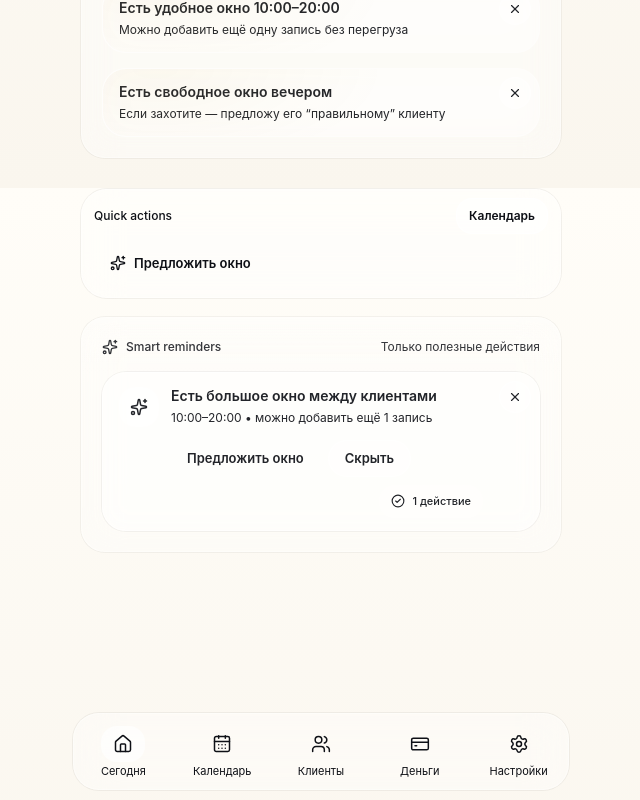
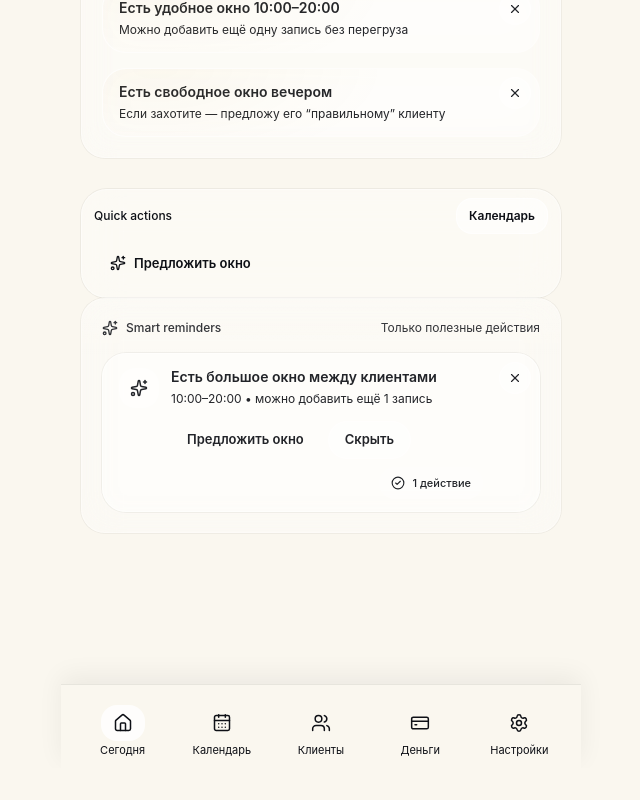
Before and after one commit to natagoy1999-droid/lumi-book, a React (Vite) app: page /today in a window 1280 px wide. Shown: the part 1412-2212 px from the top of the page, without its empty margins (319-959 px from the left). After the commit the page ends 2180 px from the top, so only its background shows below. Built offline with nearby package versions, Linux system fonts and the light colour scheme.

Commit message:
Update app fixes

```diff
--- a/src/App.tsx
+++ b/src/App.tsx
@@ -1,4 +1,4 @@
-import { AnimatePresence, motion } from 'framer-motion'
+import { AnimatePresence, MotionConfig, motion } from 'framer-motion'
 import type { ReactNode } from 'react'
 import { useEffect, useMemo, useRef } from 'react'
 import { BrowserRouter, Navigate, Route, Routes, useLocation } from 'react-router-dom'
@@ -39,6 +39,7 @@ import { ClientBooking } from './screens/ClientBooking'
 import { StoreProvider, todayISO, useStore } from './state/store'
 
 function Page({ children }: { children: ReactNode }) {
+  const firstPaintDone = useAppHydration((s) => s.firstPaintDone)
   const load = useCognitiveUI((s) => s.policy.load)
   const flowMom = useFlowIntel((s) => s.bundle?.flowMomentum ?? 0)
   const energySnap = useEnergyIntel((s) => s.snapshot)
@@ -67,10 +68,13 @@ function Page({ children }: { children: ReactNode }) {
   return (
     <motion.main
       className="min-h-[100svh]"
-      initial={{ opacity: 0, y }}
+      initial={firstPaintDone ? { opacity: 0, y } : false}
       animate={{ opacity: 1, y: 0 }}
       exit={{ opacity: 0, y: -y * 0.65 }}
       transition={spring}
+      style={{
+        paddingBottom: 'var(--app-bottom-pad, 0px)',
+      }}
     >
       {children}
     </motion.main>
@@ -89,6 +93,7 @@ function GlobalMaterialSync() {
   const markInstalled = useInstall((s) => s.markInstalled)
   const ready = useAppHydration((s) => s.ready)
   const setReady = useAppHydration((s) => s.setReady)
+  const setFirstPaintDone = useAppHydration((s) => s.setFirstPaintDone)
 
   const masterId = state.masters[0]?.id ?? ''
   const dateISO = todayISO()
@@ -165,9 +170,15 @@ function GlobalMaterialSync() {
     })
 
     if (!ready) {
-      // Mark ready only after material pipeline applied once.
-      const raf = requestAnimationFrame(() => setReady(true))
-      return () => cancelAnimationFrame(raf)
+      // Strict gate: material applied + 2 animation frames.
+      const raf1 = requestAnimationFrame(() => {
+        const raf2 = requestAnimationFrame(() => {
+          setReady(true)
+          setFirstPaintDone(true)
+        })
+        return () => cancelAnimationFrame(raf2)
+      })
+      return () => cancelAnimationFrame(raf1)
     }
   }, [
     activeChains,
@@ -183,6 +194,7 @@ function GlobalMaterialSync() {
     state.services,
     ready,
     setReady,
+    setFirstPaintDone,
   ])
 
   return null
@@ -192,6 +204,7 @@ function Shell() {
   const loc = useLocation()
   const { state } = useStore()
   const ready = useAppHydration((s) => s.ready)
+  const firstPaintDone = useAppHydration((s) => s.firstPaintDone)
 
   const hideTabs =
     loc.pathname.startsWith('/onboarding') ||
@@ -199,19 +212,20 @@ function Shell() {
     loc.pathname.startsWith('/client-booking')
 
   return (
-    <div className="mx-auto max-w-[520px]">
+    <div
+      className="mx-auto max-w-[520px]"
+      style={{
+        // Global reserve so content never hides under BottomTabs.
+        ['--app-bottom-pad' as any]: hideTabs ? '0px' : 'calc(96px + env(safe-area-inset-bottom))',
+      }}
+    >
       <GlobalMaterialSync />
       <AppBootOverlay active={!ready} />
-      <div
-        style={{
-          opacity: ready ? 1 : 0,
-          transform: ready ? 'translateY(0px)' : 'translateY(4px)',
-          transition: 'opacity 340ms ease, transform 340ms ease',
-          pointerEvents: ready ? 'auto' : 'none',
-        }}
-      >
-      <AnimatePresence mode="wait" initial={false}>
-        <Routes location={loc} key={loc.pathname + loc.search}>
+      <div className={ready ? 'app-ready' : 'app-preparing'}>
+      <MotionConfig reducedMotion={firstPaintDone ? 'never' : 'always'}>
+      {ready ? (
+        <AnimatePresence mode="wait" initial={false}>
+          <Routes location={loc} key={loc.pathname + loc.search}>
           <Route
             path="/"
             element={
@@ -295,13 +309,15 @@ function Shell() {
             }
           />
           <Route path="*" element={<Navigate to="/today" replace />} />
-        </Routes>
-      </AnimatePresence>
+          </Routes>
+        </AnimatePresence>
+      ) : null}
 
       {loc.pathname === '/today' ? <InstallPromptCard /> : null}
       {hideTabs ? null : <BottomTabs />}
       <MessageComposerSheet />
       <DemoWalkthrough />
+      </MotionConfig>
       </div>
     </div>
   )
--- a/src/components/BottomTabs.tsx
+++ b/src/components/BottomTabs.tsx
@@ -2,7 +2,6 @@ import { CalendarDays, CreditCard, Home, Settings, Users } from 'lucide-react'
 import { NavLink } from 'react-router-dom'
 
 import { cn } from '../lib/cn'
-import { glassBackdropFilter, glassBorderStyle, glassFill } from '../lib/glassStyles'
 
 const tabs = [
   { to: '/today', label: 'Сегодня', Icon: Home },
@@ -16,21 +15,16 @@ export function BottomTabs() {
   return (
     <nav
       className={cn(
-        'fixed bottom-0 left-0 right-0 z-50 mx-auto max-w-[520px]',
-        'px-3 pb-[calc(10px+var(--safe-bottom))] pt-2',
+        'fixed bottom-0 left-0 right-0 z-[90]',
+        'px-3 pb-[env(safe-area-inset-bottom)] pt-2',
       )}
+      style={{
+        backgroundColor: '#FAF7EF',
+        borderTop: '1px solid rgba(20,20,20,0.08)',
+        boxShadow: '0 -8px 24px rgba(0,0,0,0.06)',
+      }}
     >
-      <div
-        className={cn(
-          'rounded-[26px] border shadow-lift',
-          'ring-1 ring-black/5',
-        )}
-        style={{
-          backdropFilter: glassBackdropFilter('ambient'),
-          backgroundColor: `color-mix(in srgb, rgb(var(--material-temperature, 214 198 140)) calc(var(--ambient-material-warmth, 0.28) * 22%), ${glassFill('ambient')})`,
-          borderColor: glassBorderStyle('ambient'),
-        }}
-      >
+      <div className="mx-auto max-w-[520px]">
         <div className="grid grid-cols-5 items-stretch">
           {tabs.map(({ to, label, Icon }) => (
             <NavLink
@@ -49,17 +43,12 @@ export function BottomTabs() {
                   <div
                     className={cn(
                       'flex h-9 w-11 items-center justify-center rounded-2xl transition',
-                      isActive
-                        ? 'bg-white/60 shadow-glowGold'
-                        : 'bg-white/0 group-hover:bg-white/40',
+                      isActive ? 'bg-white/80 shadow-soft' : 'bg-white/0 group-hover:bg-white/55',
                     )}
                   >
                     <Icon
                       size={20}
-                      className={cn(
-                        'transition',
-                        isActive ? 'text-ink-950' : 'text-ink-700/70',
-                      )}
+                      className={cn('transition', isActive ? 'text-ink-950' : 'text-ink-700/70')}
                       strokeWidth={1.8}
                     />
                   </div>
--- a/src/index.css
+++ b/src/index.css
@@ -255,8 +255,7 @@ html,
 body,
 #root {
   min-height: 100%;
-  background: linear-gradient(180deg, #FFFDF8 0%, #FAF6EE 100%);
-  background-attachment: fixed;
+  background: #FAF7EF;
 }
 
 body {
@@ -265,8 +264,21 @@ body {
     "SF Pro Text", "Segoe UI", Inter, Roboto, system-ui, sans-serif;
   -webkit-font-smoothing: antialiased;
   -moz-osx-font-smoothing: grayscale;
-  background: linear-gradient(180deg, #FFFDF8 0%, #FAF6EE 100%);
+  background: #FAF7EF;
   color: #0E1016;
+}
+
+.app-preparing {
+  opacity: 0;
+  transform: translateY(4px);
+  transition: opacity 300ms ease, transform 300ms ease;
+  pointer-events: none;
+}
+
+.app-ready {
+  opacity: 1;
+  transform: translateY(0px);
+  transition: opacity 300ms ease, transform 300ms ease;
 }
 
 ::selection {
--- a/src/screens/Today.tsx
+++ b/src/screens/Today.tsx
@@ -113,7 +113,7 @@ export function Today() {
       className="px-5"
       style={{
         paddingTop: shellPadTop,
-        paddingBottom: 'calc(110px + env(safe-area-inset-bottom))',
+        paddingBottom: '0px',
       }}
     >
       <div className="mx-auto max-w-[520px]">
@@ -225,6 +225,7 @@ export function Today() {
             marginTop: 'calc(var(--cognitive-inline-stack) * 1.12)',
           }}
         >
+          <div style={{ minHeight: 118 }}>
             <FocusCard
               model={focus}
               compact={compact}
@@ -242,12 +243,15 @@ export function Today() {
                 if (action.kind === 'open_message') nav('/clients')
               }}
             />
+          </div>
 
+          <div style={{ minHeight: 148 }}>
             <MiniWidgets
               widgets={widgets}
               compact={compact || cognitivePolicy.miniWidgetsCompact}
               hideRecovery={cognitivePolicy.hideRecoveryWidget}
             />
+          </div>
 
           <GlassCard onClick={() => nav('/calendar/new')} className={cn(cardPad)}>
             <div className="flex items-start justify-between gap-4">
@@ -350,19 +354,31 @@ export function Today() {
 
           {homeMode === 'busy' ? (
             <>
+              <div style={{ minHeight: 140 }}>
                 <AssistantLayer compact={compact} />
+              </div>
+              <div style={{ minHeight: 160 }}>
                 <SmartReminders hideWhenEmpty />
+              </div>
               {cognitivePolicy.hideBusyHeavyBlocks ? null : (
                 <>
+                  <div style={{ minHeight: 160 }}>
                     <RecoveryDashboard />
+                  </div>
+                  <div style={{ minHeight: 210 }}>
                     <DayTimeline />
+                  </div>
                 </>
               )}
             </>
           ) : (
             <>
+              <div style={{ minHeight: 140 }}>
                 <AssistantLayer compact={compact} />
+              </div>
+              <div style={{ minHeight: 160 }}>
                 <SmartReminders hideWhenEmpty />
+              </div>
             </>
           )}
 
--- a/src/state/appHydration.ts
+++ b/src/state/appHydration.ts
@@ -2,10 +2,14 @@ import { create } from 'zustand'
 
 type AppHydrationState = {
   ready: boolean
+  firstPaintDone: boolean
   setReady: (ready: boolean) => void
+  setFirstPaintDone: (done: boolean) => void
 }
 
 export const useAppHydration = create<AppHydrationState>((set) => ({
   ready: false,
+  firstPaintDone: false,
   setReady: (ready) => set({ ready }),
+  setFirstPaintDone: (done) => set({ firstPaintDone: done }),
 }))
--- a/src/state/demoMode.ts
+++ b/src/state/demoMode.ts
@@ -17,6 +17,7 @@ type DemoModeState = {
   start: () => void
   stop: () => void
   go: (step: DemoStep) => void
+  prev: () => void
   next: () => void
 }
 
@@ -38,6 +39,12 @@ export const useDemoMode = create<DemoModeState>((set, get) => ({
   start: () => set({ active: true, step: 'intro', startedAt: Date.now() }),
   stop: () => set({ active: false, step: 'intro', startedAt: null }),
   go: (step) => set({ active: true, step }),
+  prev: () => {
+    const s = get().step
+    const idx = order.indexOf(s)
+    const prev = order[Math.max(0, Math.min(order.length - 1, idx - 1))]
+    set({ active: true, step: prev })
+  },
   next: () => {
     const s = get().step
     const idx = order.indexOf(s)
```
Also changed, not shown: src/components/DemoWalkthrough.tsx (+70 -17 lines). Lines whose indentation alone changed are shown as unchanged.
